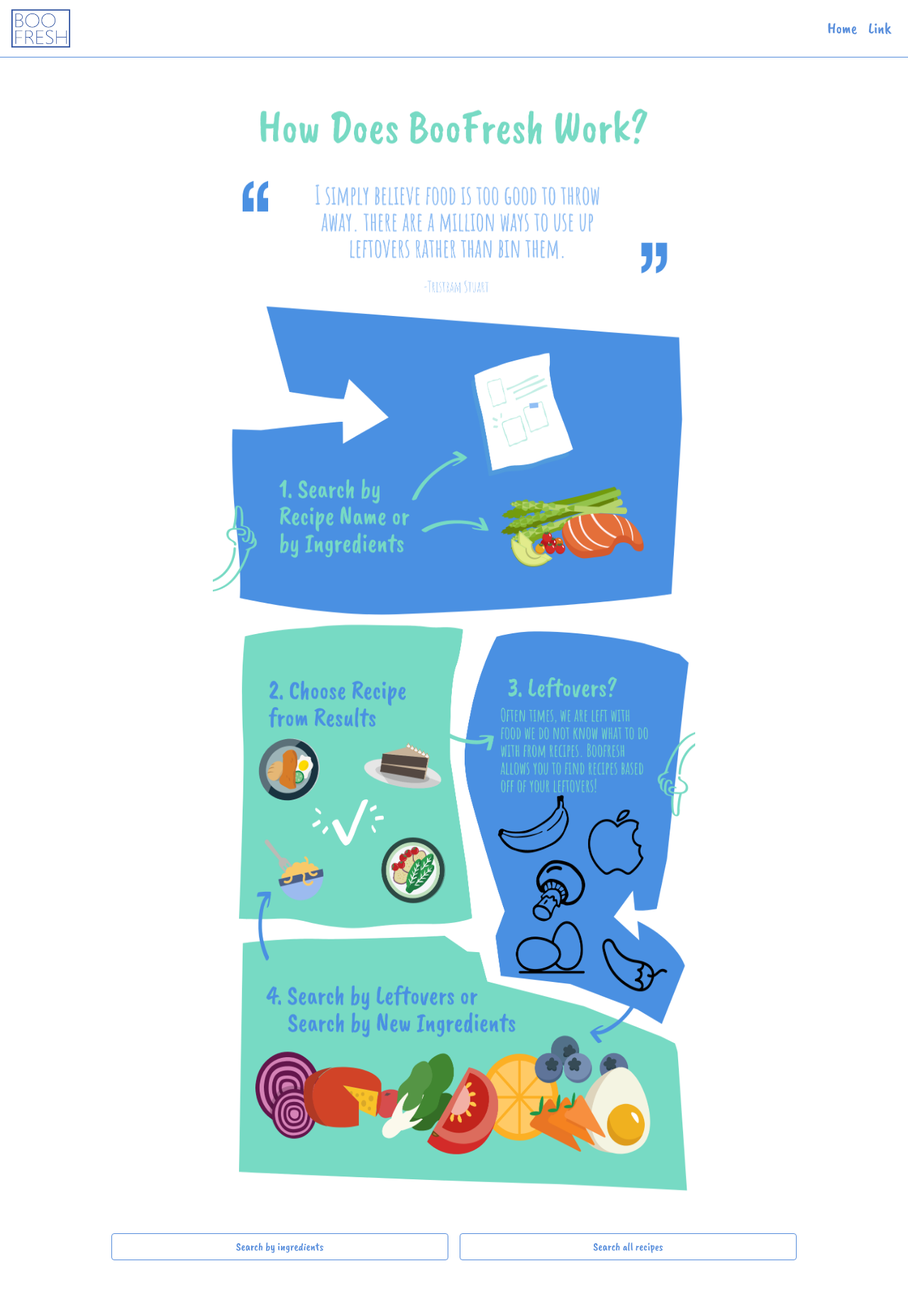
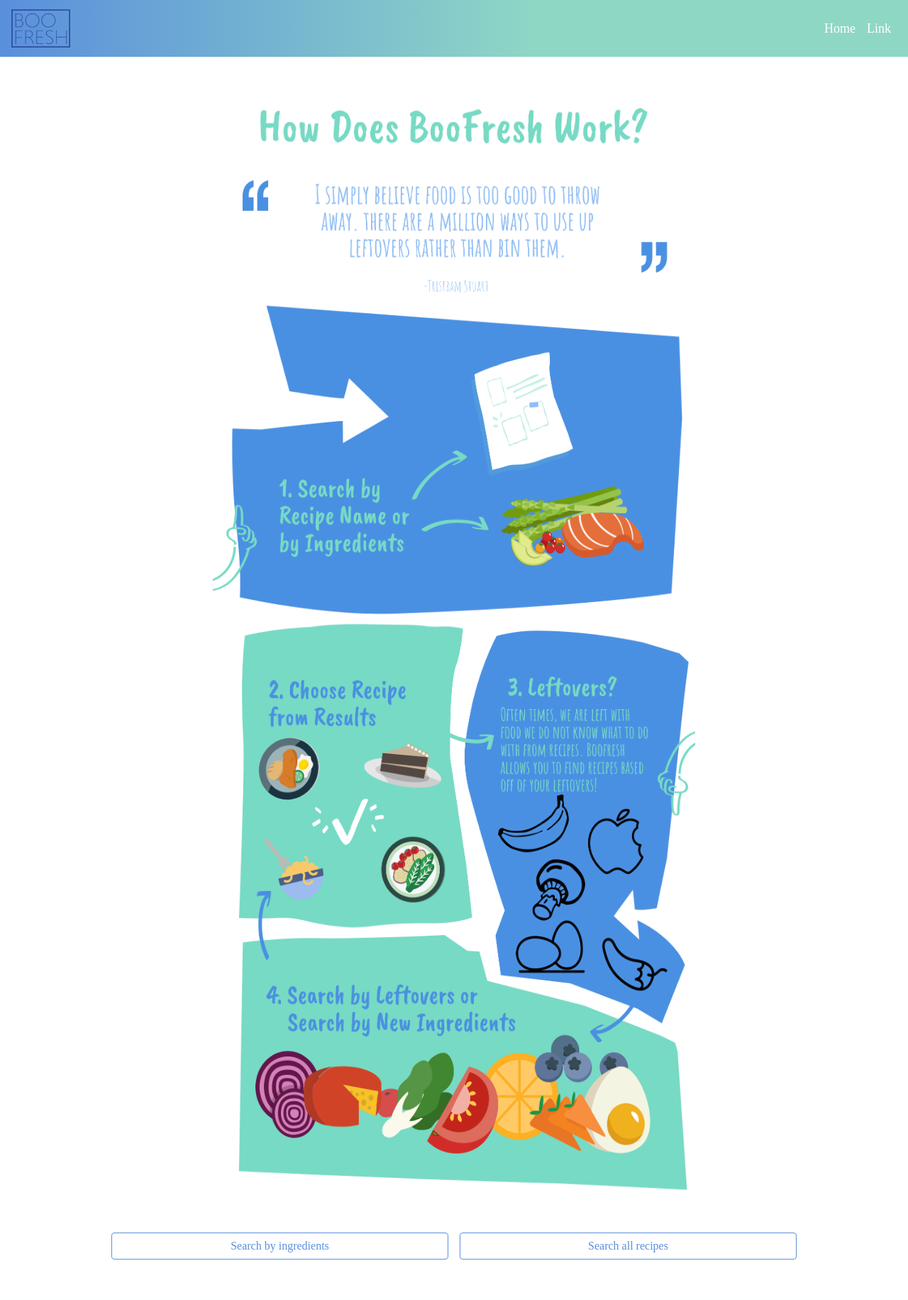
Before and after one commit to vincentT360/reFresh, a Flask app: page / in a window 1280 px wide. Shown: the whole page at 71% size. After the commit the page ends 1774 px from the top, so only its background shows below. Run offline with Flask 2, Linux system fonts and the light colour scheme; some libraries are stand-ins or nearby versions.

Commit message:
changed navbar to gradient

```diff
--- a/flaskdriver/static/main.css
+++ b/flaskdriver/static/main.css
@@ -1,6 +1,6 @@
 body {
-    font-family: "Caveat Brush";
-    font-size: 22px;
+    font-family: "Monsterrat";
+    font-size: 18px;
 }
 
 .btn {
@@ -21,7 +21,7 @@
 }
 
 .nav-link {
-    color: rgb(90, 143, 220);
+    color: white;
 }
 
 .navbar-toggler {
@@ -29,7 +29,8 @@
 }
 
 .navbar {
-    border-bottom: 1px solid rgb(90,143,220);
+    background: rgb(90,143,220);
+    background: linear-gradient(90deg, rgba(90,143,220,1) 0%, rgba(143,215,197,1) 59%);
 }
 .navbar-brand {
     font-size: 2.0em;
--- a/flaskdriver/templates/layout.html
+++ b/flaskdriver/templates/layout.html
@@ -14,7 +14,7 @@
     {% endif %}
 
     <!-- Font Family -->
-    <link href="https://fonts.googleapis.com/css?family=Caveat+Brush&display=swap" rel="stylesheet">
+    <link href="https://fonts.googleapis.com/css?family=Montserrat&display=swap" rel="stylesheet">
 
     <!-- Bootstrap CSS -->
     <link rel="stylesheet" href="https://stackpath.bootstrapcdn.com/bootstrap/4.3.1/css/bootstrap.min.css" integrity="sha384-ggOyR0iXCbMQv3Xipma34MD+dH/1fQ784/j6cY/iJTQUOhcWr7x9JvoRxT2MZw1T" crossorigin="anonymous">
@@ -29,7 +29,7 @@
 </head>
 <body>
 
-        <nav class="navbar navbar-expand-md bg-white sticky-top">
+        <nav class="navbar navbar-expand-md sticky-top">
                 <a href="{{ url_for('main.home') }}"><img id="nav-img" class="navbar-brand" src="{{ url_for('static', filename='images/tempFreshLogo.png') }}"></img></a>
                 <button class="navbar-toggler" type="button" data-toggle="collapse" data-target="#navbarSupportedContent" aria-controls="navbarSupportedContent" aria-expanded="false" aria-label="Toggle navigation">
                     <span class="navbar-toggler-icon"></span>
```
Also changed, not shown: flaskdriver/site.db.
